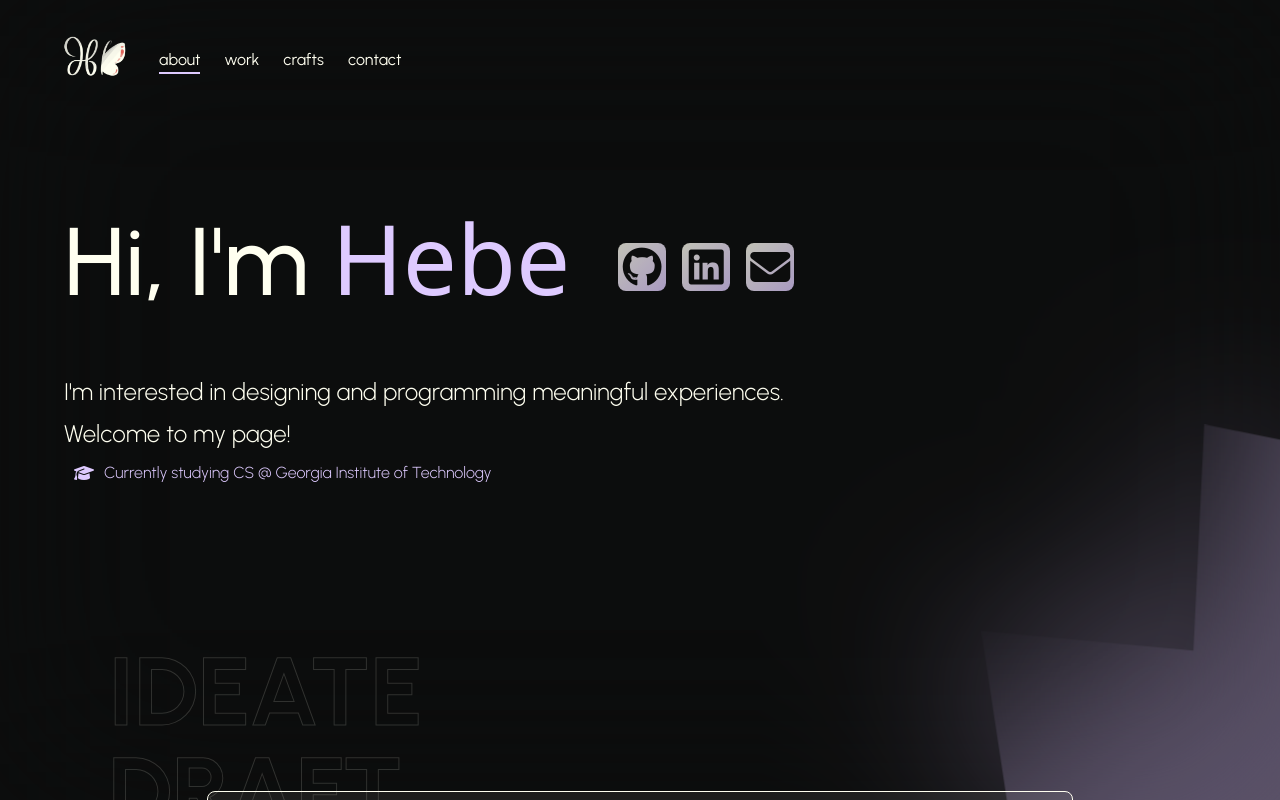
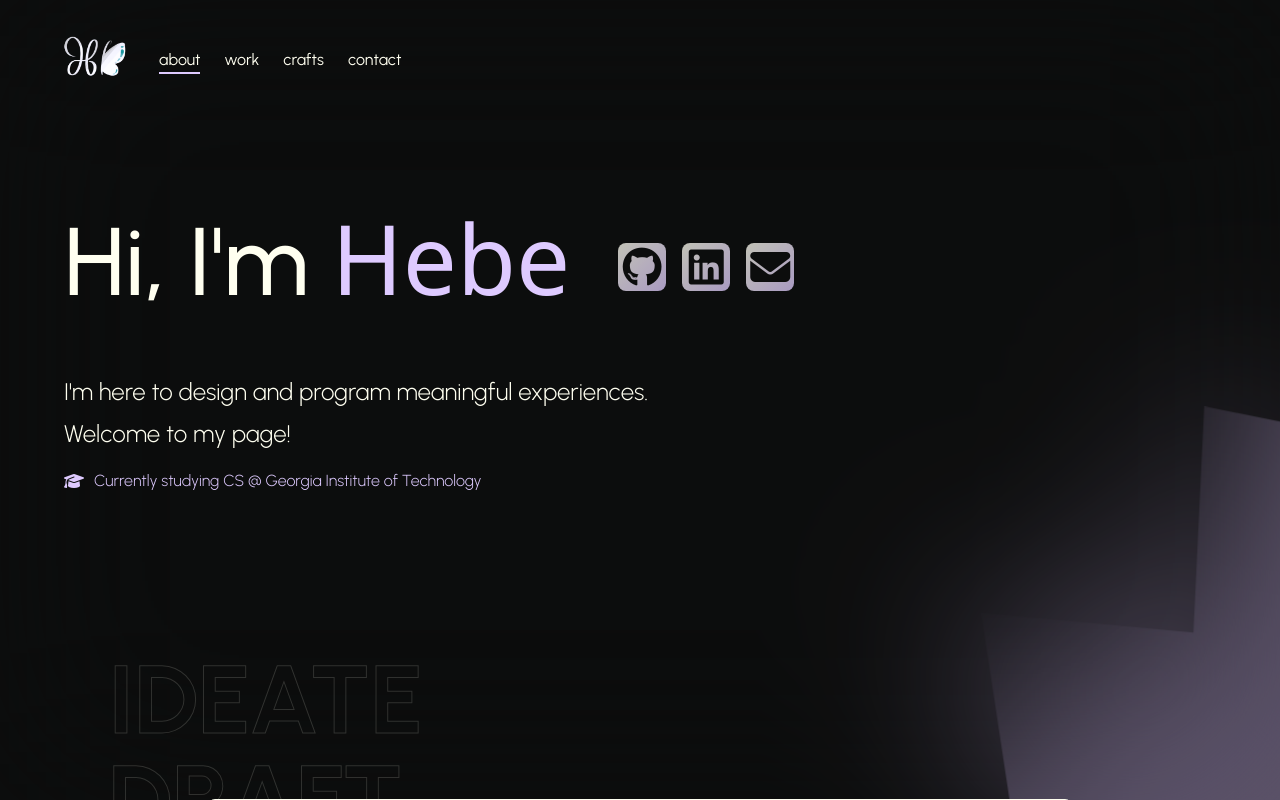
Before and after one commit to Hebe3834/Hebe3834.github.io, a React (Vite) app: page / in a window 1280 px wide. Shown: the top 800 px of the page. Built offline with nearby package versions, Linux system fonts and the light colour scheme; a web font is replaced by a local one.

Commit message:
IM BACK - small details

```diff
--- a/src/pages/About.jsx
+++ b/src/pages/About.jsx
@@ -28,17 +28,16 @@ export default function About() {
               </a>
             </div>
           </div>
-          <p>
-          I'm interested in designing and programming meaningful experiences.
-          </p>
-          <p>
-          Welcome to my page!
-          </p>
-          <div className="uni">
-            <i className="fa-solid fa-graduation-cap"></i>
-            <p>Currently studying CS @ Georgia Institute of Technology</p>
+          <div className="desc">
+            <p>
+              <span>I'm here to design and program meaningful experiences.</span>
+              <span>Welcome to my page!</span>
+            </p>
+            <div className="uni">
+              <i className="fa-solid fa-graduation-cap"></i>
+              <p>Currently studying CS @ Georgia Institute of Technology</p>
+            </div>
           </div>
-
 
           <div className="work-section">
             <div className="verbs0">
--- a/src/pages/Header.jsx
+++ b/src/pages/Header.jsx
@@ -36,7 +36,7 @@ const Header = (props) => {
   return (
     <>
       <header className={headerClass}>
-        <div className="content">
+        {/* <div className="content"> */}
           <div className={"logo" + logoClass}  onClick={handleToggleNav}>
             <img src={HB} alt="logo" />
           </div>
@@ -77,7 +77,7 @@ const Header = (props) => {
               <i className={"fa-solid " + arrowClass} onClick={handleToggleNav}></i>
             </div>
           </div>
-        </div>
+        {/* </div> */}
       </header>
     </>
   );
--- a/src/pages/Work.jsx
+++ b/src/pages/Work.jsx
@@ -8,6 +8,7 @@ import RAFI from "../assets/rafi_mockup.png";
 import QUESTIFY from "../assets/questify.png";
 import QUARTO from "../assets/quarto.png";
 import IRIS from "../assets/project-iris.png";
+import CADMUS from "../assets/cadmus.png";
 
 const Work = () => {
   return (
@@ -50,6 +51,23 @@ const Work = () => {
           <div className="projects">
             <h2>Coding Projects</h2>
             <div className="project-grid">
+
+              <a className="project" href="https://www.cadmusanalytics.com/">
+                <div className="scale-box">
+                  <img src={CADMUS} alt="Project 3" />
+                </div>
+                <div className="overlayer">
+                  <div className="tags">
+                      <p className="lang">React</p>
+                      <p className="web">CSS</p>
+                  </div>
+                </div>
+                <div className="desc">
+                  <p>A <span>public facing site</span> that introduces an <span>EMS services</span> startup</p>
+                  <h3>Cadmus</h3>
+                </div>
+              </a>
+
               <a className="project" href="https://github.com/Hebe3834/Hebe3834.github.io">
                 <div className="scale-box">
                   <img src={PERSONAL} alt="Project 1" />
@@ -66,6 +84,7 @@ const Work = () => {
                   <h3>This Site</h3>
                 </div>
               </a>
+
               <a className="project" href="https://github.com/Hebe3834/Quarto">
                 <div className="scale-box">
                   <img src={QUARTO} alt="Project 2" />
@@ -80,7 +99,7 @@ const Work = () => {
                   <h3>Quarto</h3>
                 </div>
               </a>
-              <a className="project" href="https://github.com/RoshaniS5/P4">
+              {/* <a className="project" href="https://github.com/RoshaniS5/P4">
                 <div className="scale-box">
                   <img src={IRIS} alt="Project 3" />
                 </div>
@@ -97,7 +116,7 @@ const Work = () => {
                   <p>An anonymous <span>web app</span> for posting custom hand-drawn drawn <span>messages</span></p>
                   <h3>Project Iris</h3>
                 </div>
-              </a>
+              </a> */}
             </div>
           </div>
 
--- a/src/styles/about.scss
+++ b/src/styles/about.scss
@@ -52,6 +52,8 @@
             font-weight: 300;
             line-height: 1.75;
             margin: 0;
+            display: flex;
+            flex-direction: column;
         }
 
         .uni {
@@ -61,8 +63,10 @@
             color: var(--purple);
             align-items: center;
             font-size: 16px;
+            margin: 0.5rem 0;
             i {
                 padding: 10px;
+                padding-left: 0;
             }
             p {
                 font-size: 16px;
@@ -113,6 +117,12 @@
                 text-decoration: none;
                 border-radius: 4px;
                 width: max-content;
+                transition: background-color 0.2s linear, color 0.2s linear, border 0.2s linear;
+                &:hover {
+                    background-color: var(--purple);
+                    color: var(--black);
+                    border-left: 10px solid var(--purple);
+                }
             }
         }
 
--- a/src/styles/background.scss
+++ b/src/styles/background.scss
@@ -8,14 +8,14 @@
     @keyframes float0 {
         0% {transform: translate(-20vw, -50vw)}
         25% {transform: translate(-20vw, -50vw)}
-        50% {transform: translate(150vw, 70vh)}
+        50% {transform: translate(130vw, 70vh)}
         75% {transform: translate(-50vw, 100vh)}
         100% {transform: translate(50vw, -50vh)}
     }
     @keyframes float1 {
-        0% {transform: translate(120vw, 150vw)}
-        50% {transform: translate(-50vw, -150vh)}
-        100% {transform: translate(-50vw, 150vh)}
+        0% {transform: translate(120vw, 130vw)}
+        50% {transform: translate(-50vw, -130vh)}
+        100% {transform: translate(-50vw, 130vh)}
     }
     .blob0 {
         position: absolute;
--- a/src/styles/header.scss
+++ b/src/styles/header.scss
@@ -30,6 +30,7 @@ header {
         background-color: inherit;
         border-radius: 0 0 12px 0;
         padding: 2em 1em 1em 0em;
+        padding-left: 5vw;
 
         img {
             height: 50px;
--- a/src/styles/work.scss
+++ b/src/styles/work.scss
@@ -68,7 +68,7 @@
                         color: var(--purple);
                         height: 0em;
                         padding-left: 5px;
-                        text-shadow: 0px 2px 2px var(--white);
+                        text-shadow: 1px 2px 1px var(--white);
                         overflow: hidden;
                         transition: height 0.3s ease-in;
                     }
@@ -155,6 +155,7 @@
                                 border-radius: 99px;
                                 font-weight: 400;
                                 margin: 0;
+                                color: var(--black);
                                 &.web {
                                     background-color: var(--blue);
                                 }
```
Also changed, not shown: 1 other file (tests, documents, lock files or other folders).
